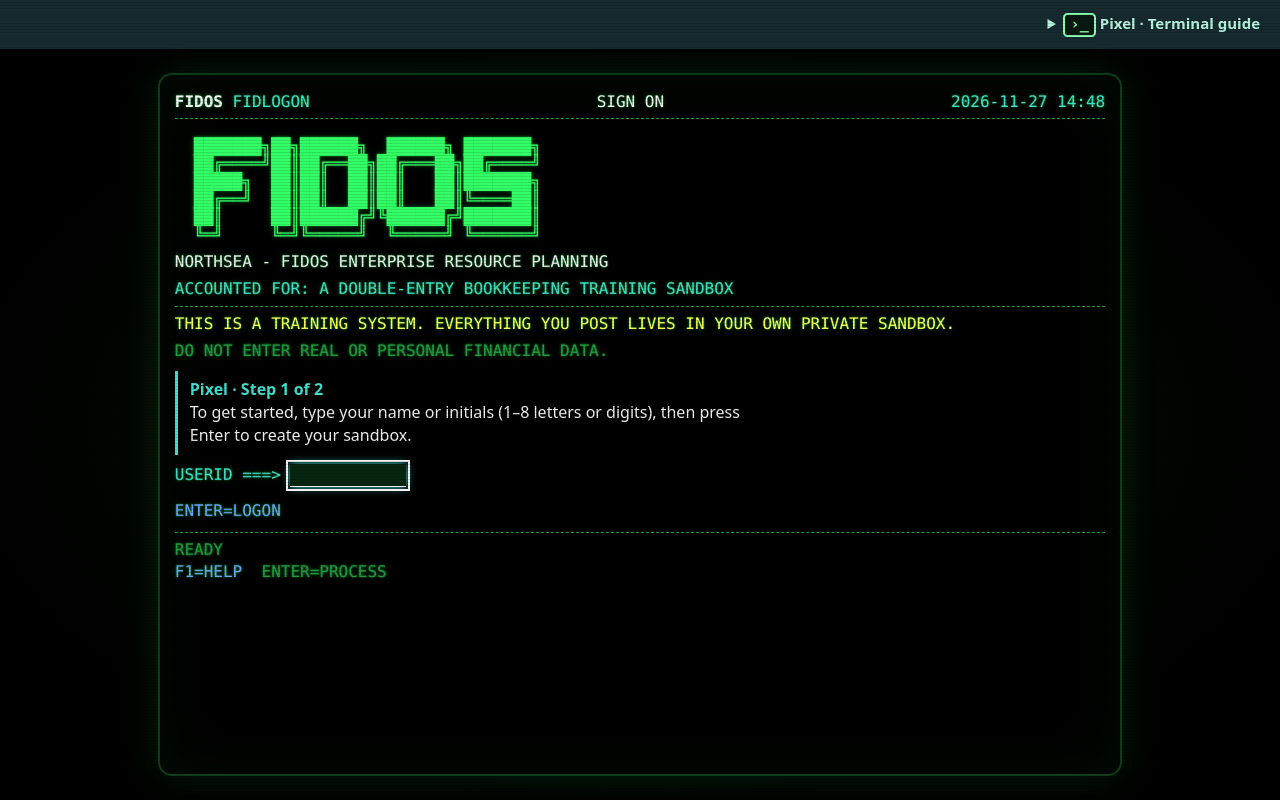
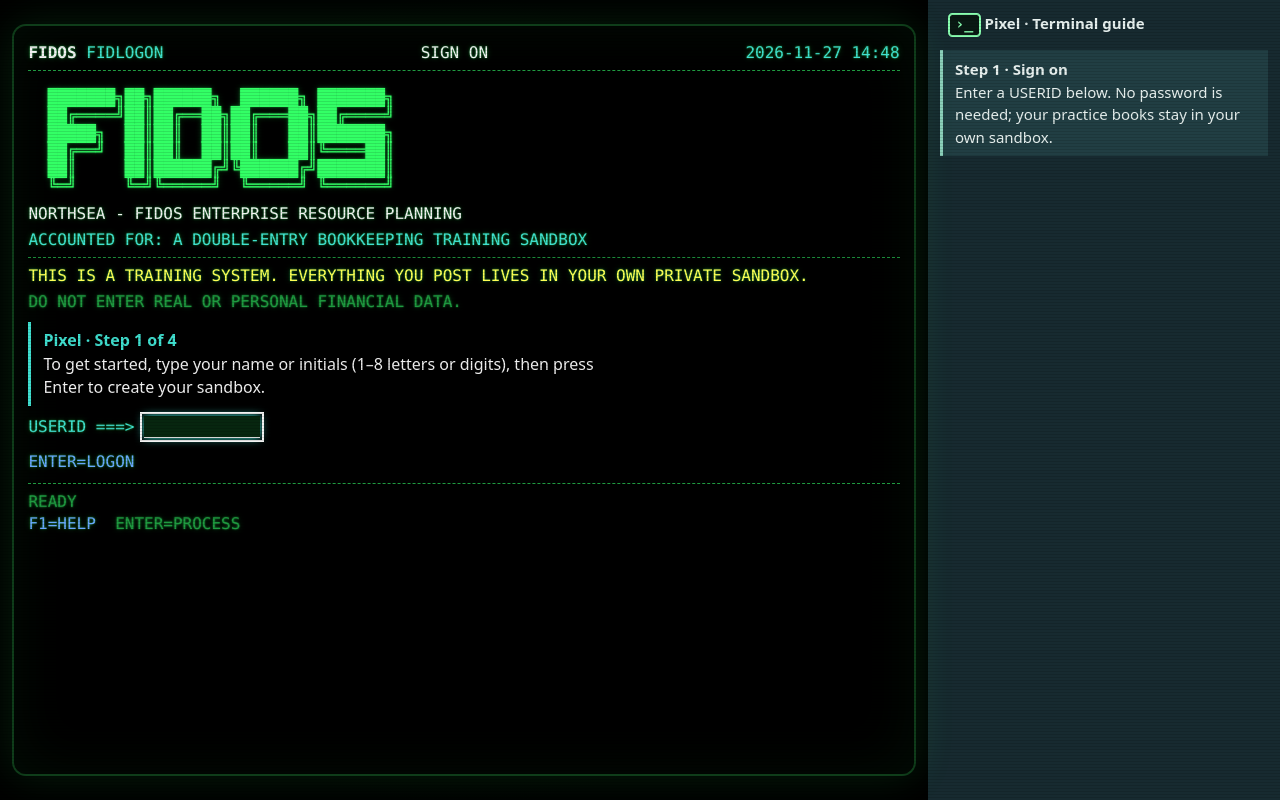
Before and after one commit to nicksoan/AccountedFor, an ASP.NET Core app: page / in a window 1280 px wide. Run offline with ASP.NET Core 8, Linux system fonts and the light colour scheme.

Commit message:
Make Pixel guidance progressive and visible
Co-authored-by: copilot-swe-agent[bot] <198982749+Copilot@users.noreply.github.com>

```diff
--- a/src/AccountedFor.Web/Pages/Index.cshtml
+++ b/src/AccountedFor.Web/Pages/Index.cshtml
@@ -21,7 +21,7 @@
 
 <form method="post" autocomplete="off">
     <p id="signon-step" class="coach-tip">
-        <strong>Pixel · Step 1 of 2</strong>
+        <strong>Pixel · Step 1 of 4</strong>
         @if (Model.Existing is not null)
         {
             <span>Welcome back, @Model.Existing.OperatorId! Press Enter to sign on and reopen your practice books.</span>
--- a/src/AccountedFor.Web/Pages/Shared/_Layout.cshtml
+++ b/src/AccountedFor.Web/Pages/Shared/_Layout.cshtml
@@ -13,6 +13,8 @@
     var level = company?.CurrentLevel;
     var guideLevel = company is null ? null : ViewData["GuideLevel"] as Level ??
         TrainingGuide.SelectedLevel(company, Context.Request.Cookies[TerminalPageModel.CookieName], Context.Request.Cookies[TrainingGuide.CookieName]);
+    var nextObjective = guideLevel?.Objectives.Select((objective, index) => new { objective, index })
+        .FirstOrDefault(item => !item.objective.IsMet(company!));
     var disableCrt = Context.Request.Cookies[DisplayPreferences.DisableCrtCookie] == "1";
     var fontColor = DisplayPreferences.FontColorOrDefault(Context.Request.Cookies[DisplayPreferences.FontColorCookie]);
 }
@@ -26,34 +28,68 @@
 </head>
 <body>
 <div class="workspace">
-    <details id="guide" class="guide" data-remember-guide="@(company is not null ? "true" : null)">
-        <summary><span class="mascot" aria-hidden="true">›_</span> Pixel · Terminal guide</summary>
-        <aside class="guide-panel" aria-label="Accounted For guide">
-        <p>Hi, I’m Pixel, your FIDOS terminal guide.</p>
+    <aside id="guide" class="guide" aria-label="Accounted For guide">
+        <div class="guide-heading"><span class="mascot" aria-hidden="true">›_</span> Pixel · Terminal guide</div>
         @if (company is null)
         {
-            <p>Your sandbox is a private set of practice books. No password is needed. Once you sign on, I’ll show you how to open your first lesson.</p>
-            <p><a href="/">Go to sign-on</a></p>
+            @if (screenId == "FIDLOGON")
+            {
+                <p class="guide-tip"><strong>Step 1 · Sign on</strong><br />Enter a USERID below. No password is needed; your practice books stay in your own sandbox.</p>
+            }
+            else
+            {
+                <p class="guide-tip"><a href="/">Go to sign-on</a> to open your practice books.</p>
+            }
         }
         else
         {
-            <nav class="guide-nav" aria-label="Workspace navigation">
-                <a href="/Menu">Main menu</a>
-                <a href="/Training">Training levels</a>
-                <a href="/Help">Bookkeeping help</a>
-            </nav>
             @if (string.Equals(path, "/Menu", StringComparison.OrdinalIgnoreCase) || string.Equals(path, "/Menu/MAIN", StringComparison.OrdinalIgnoreCase))
             {
-                <p class="guide-tip"><strong>Try a command:</strong> type <code>LEVELS</code> in the command bar and press Enter to open training levels. You can also type a menu option number or click it.</p>
+                <p class="guide-tip"><strong>Step 2 · Use the command bar</strong><br />This is the main menu. Type <code>LEVELS</code> in COMMAND and press Enter to open your lessons. You can also click a menu option.</p>
             }
             else if (string.Equals(path, "/Menu/TRN", StringComparison.OrdinalIgnoreCase))
             {
-                <p class="guide-tip"><strong>Next:</strong> choose 1 TRAINING LEVELS, then select an unlocked lesson.</p>
+                <p class="guide-tip"><strong>Next · Open training</strong><br />Choose 1 TRAINING LEVELS, or type <code>LEVELS</code> in COMMAND and press Enter.</p>
             }
-            else if (string.Equals(path, "/Training", StringComparison.OrdinalIgnoreCase))
+            else if (string.Equals(path?.TrimEnd('/'), "/Training", StringComparison.OrdinalIgnoreCase))
             {
-                <p class="guide-tip"><strong>Choose a lesson:</strong> select an unlocked mission to read its briefing. Its objectives will remain here while you work.</p>
+                <p class="guide-tip"><strong>Step 3 · Choose a lesson</strong><br />Select an unlocked mission to read its briefing and objectives.</p>
             }
+            else if (path?.StartsWith("/Training/Level/", StringComparison.OrdinalIgnoreCase) == true)
+            {
+                @if (ViewData["GuideLevel"] is null)
+                {
+                    <p class="guide-tip"><strong>Lesson locked</strong><br />Complete earlier lessons first. <a href="/Training">Choose an unlocked lesson</a>.</p>
+                }
+                else if (nextObjective is not null)
+                {
+                    <p class="guide-tip"><strong>Step 4 · Start your mission</strong><br />Read the briefing, then: @nextObjective.objective.Text
+                        @if (TrainingGuide.ObjectiveUrl(guideLevel!.Number, nextObjective.index) is string nextUrl) { <a href="@nextUrl">Open screen</a> }
+                    </p>
+                }
+                else
+                {
+                    <p class="guide-tip"><strong>Mission complete</strong><br /><a href="/Training">Choose another lesson</a> or explore the terminal freely.</p>
+                }
+            }
+            else if (nextObjective is not null)
+            {
+                <p class="guide-tip"><strong>Next · Lesson @guideLevel!.Number</strong><br />@nextObjective.objective.Text
+                    @if (TrainingGuide.ObjectiveUrl(guideLevel.Number, nextObjective.index) is string nextUrl && !string.Equals(path?.TrimEnd('/'), nextUrl, StringComparison.OrdinalIgnoreCase)) { <a href="@nextUrl">Open screen</a> }
+                </p>
+            }
+            else
+            {
+                <p class="guide-tip"><strong>Next · Training</strong><br /><a href="/Training">Choose a lesson</a> or explore the terminal freely.</p>
+            }
+
+            <details data-remember-guide="true">
+                <summary>Lesson progress and navigation</summary>
+                <nav class="guide-nav" aria-label="Workspace navigation">
+                    <a href="/Menu">Main menu</a>
+                    <a href="/Training">Training levels</a>
+                    <a href="/Help">Bookkeeping tutorial</a>
+                </nav>
             @if (guideLevel is not null)
             {
                 <section aria-labelledby="lesson-guide">
@@ -91,10 +127,10 @@
             {
                 <p>All lessons complete. <a href="/Training">Review training levels</a> or explore freely.</p>
             }
-            <p class="guide-tip">Need your bearings? F12 returns to the main menu; F3 exits the current screen. You can also click the PF key labels below the terminal.</p>
+            <p>Type <code>HELP</code> in COMMAND for the bookkeeping tutorial. F12 returns to the main menu; F3 exits the current screen. You can also click the PF key labels below the terminal.</p>
+            </details>
         }
-        </aside>
-    </details>
+    </aside>
 <div class="crt @(disableCrt ? "no-crt" : null) theme-@fontColor">
     <div id="terminal" class="terminal">
         <div class="row head">
@@ -125,7 +161,7 @@
             @if (showCommandStep)
             {
                 <p id="command-step" class="coach-tip">
-                    <strong>Pixel · Step 2 of 2</strong>
+                    <strong>Pixel · Step 2 of 4</strong>
                     <span>Type <code>LEVELS</code> in the command bar above, then press Enter to open your training levels.</span>
                 </p>
             }
--- a/src/AccountedFor.Web/wwwroot/css/site.css
+++ b/src/AccountedFor.Web/wwwroot/css/site.css
@@ -24,13 +24,12 @@
 }
 
 @media (min-width: 1000px) {
-    .guide:not([open]) > summary { margin-inline-start: auto; }
-    .workspace:has(.guide[open]) {
+    .workspace {
         grid-template-columns: minmax(0, 1fr) 22rem;
         grid-template-rows: 1fr;
     }
-    .workspace:has(.guide[open]) .crt { grid-column: 1; grid-row: 1; }
-    .workspace:has(.guide[open]) .guide { grid-column: 2; grid-row: 1; }
+    .workspace .crt { grid-column: 1; grid-row: 1; }
+    .workspace .guide { grid-column: 2; grid-row: 1; }
 }
 
 .guide {
@@ -39,9 +38,8 @@
     background: #172a30;
     font: 15px/1.5 system-ui, sans-serif;
 }
-.guide > summary { width: fit-content; padding: .25rem .5rem; font-weight: 700; }
-.guide > summary:focus-visible { outline: 2px solid currentColor; }
-.guide-panel { padding: .5rem; max-width: 65ch; }
+.guide-heading { padding: .25rem .5rem; font-weight: 700; }
+.guide summary:focus-visible { outline: 2px solid currentColor; }
 .mascot {
     display: inline-block;
     padding: 0 .35em;
```
Also changed, not shown: tests/Fidos.Core.Tests/TrainingGuideTests.cs (+8 -0 lines), README.md.
